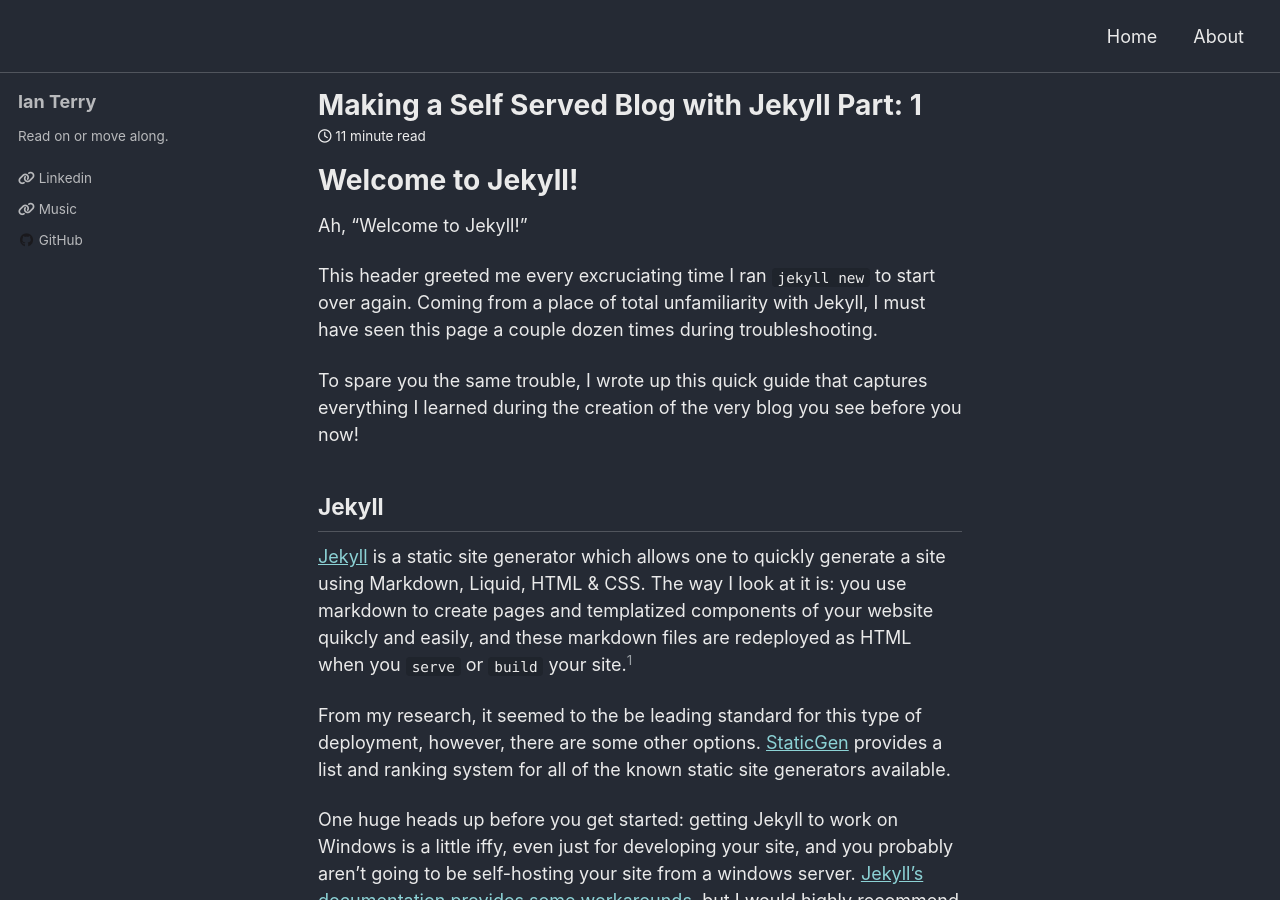
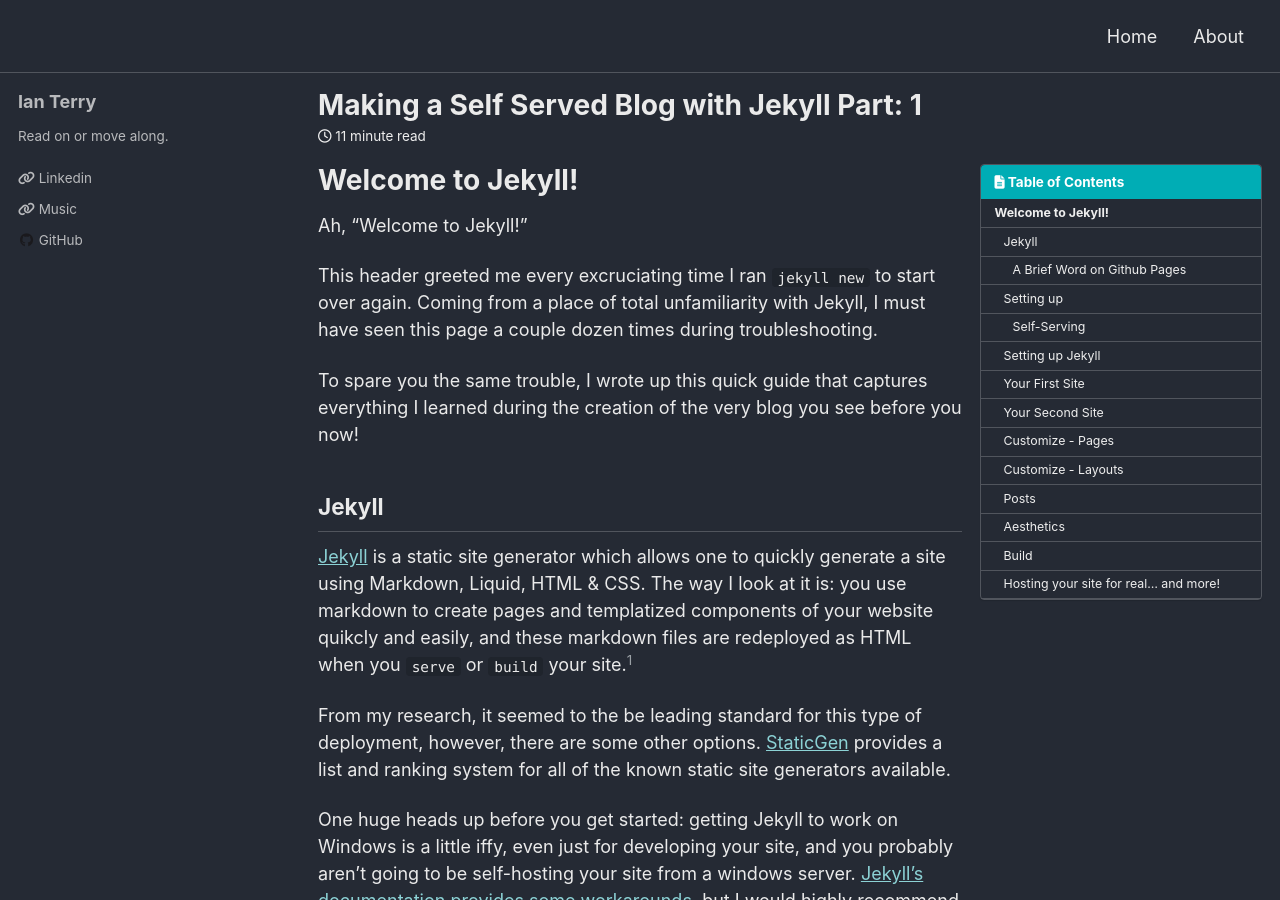
Before and after one commit to icterry/ianterry.io, a Jekyll site: the page built from _posts/2020-03-21-make-this-jekyll-blog.md, in a window 1280 px wide and 900 px high. Built offline with Jekyll 4.4.1, drawn with Linux system fonts in a browser that asks for light colours; cached includes are drawn as plain includes; nearby versions of some CDN libraries.

Commit message:
table of contents

```diff
--- a/_config.yml
+++ b/_config.yml
@@ -282,3 +282,5 @@ defaults:
       comments: # true
       share: true
       related: true
+      toc: true
+      toc_label: "Table of Contents"
```
